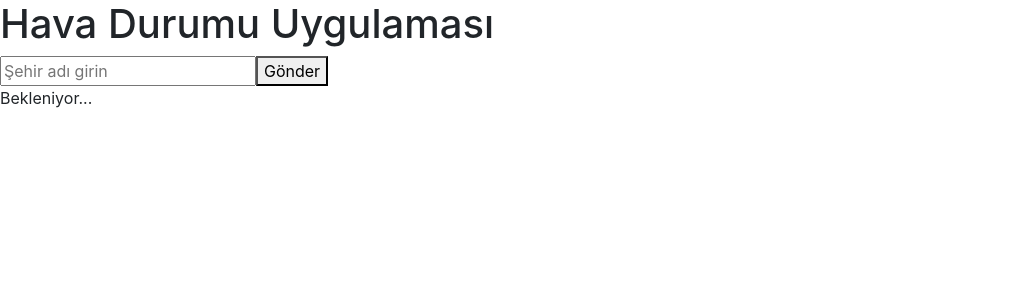
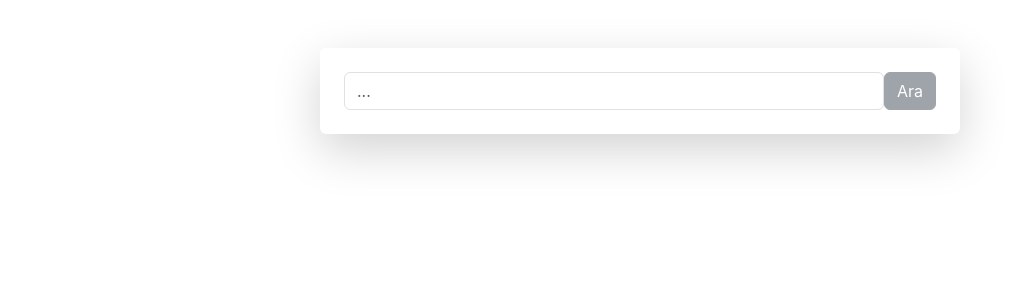
Before and after one commit to ayberkkk/weather-map, a React (Create React App) app: page / in a window 1280 px wide. Shown: the top 300 px of the page, without its empty margins (0-1035 px from the left). Built offline with nearby package versions, Linux system fonts and the light colour scheme; the HTML template or start-up script is replaced by a standard one.

Commit message:
#1
components update

```diff
--- a/src/App.css
+++ b/src/App.css
@@ -1,38 +1,18 @@
-.App {
-  text-align: center;
+.loading {
+  border: 16px solid #f3f3f3;
+  border-top: 16px solid #3498db;
+  border-radius: 50%;
+  width: 120px;
+  height: 120px;
+  animation: spin 2s linear infinite;
+  margin: 0 auto;
 }
 
-.App-logo {
-  height: 40vmin;
-  pointer-events: none;
-}
-
-@media (prefers-reduced-motion: no-preference) {
-  .App-logo {
-    animation: App-logo-spin infinite 20s linear;
-  }
-}
-
-.App-header {
-  background-color: #282c34;
-  min-height: 100vh;
-  display: flex;
-  flex-direction: column;
-  align-items: center;
-  justify-content: center;
-  font-size: calc(10px + 2vmin);
-  color: white;
-}
-
-.App-link {
-  color: #61dafb;
-}
-
-@keyframes App-logo-spin {
-  from {
+@keyframes spin {
+  0% {
     transform: rotate(0deg);
   }
-  to {
+  100% {
     transform: rotate(360deg);
   }
 }
--- a/src/App.js
+++ b/src/App.js
@@ -1,23 +1,30 @@
 import React, { useState } from "react";
+import { Container, Row, Col } from "reactstrap";
 import CityInput from "./components/CityInput";
 import WeatherFetcher from "./components/WeatherFetcher ";
-import WeatherCard from "./components/WeatherCard";
+import "./App.css";
 
 const App = () => {
-  const apiKey = "5d2ccd799930f37c67eea31487ca9fbc"; // API anahtarını buraya girin
-  const [selectedCity, setSelectedCity] = useState("");
+  const [city, setCity] = useState("");
 
-  const handleCitySelect = (city) => {
-    setSelectedCity(city);
+  const handleCitySelect = (selectedCity) => {
+    setCity(selectedCity);
   };
 
   return (
-    <div className="App">
-      <h1>Hava Durumu Uygulaması</h1>
-      <CityInput onCitySelect={handleCitySelect} />
-      {selectedCity && <WeatherFetcher city={selectedCity} apiKey={apiKey} />}
-      <WeatherCard />
-    </div>
+    <Container className="text-center mt-5 d-table m-auto w-50">
+      <Row>
+        <Col className="border-3 shadow-lg rounded-2 p-4">
+          <CityInput onCitySelect={handleCitySelect} />
+          {city && (
+            <WeatherFetcher
+              apiKey="bff45e15412b4c86a0e120043231406"
+              city={city}
+            />
+          )}
+        </Col>
+      </Row>
+    </Container>
   );
 };
 
--- a/src/components/CityInput.js
+++ b/src/components/CityInput.js
@@ -1,7 +1,8 @@
-import React, { useState } from 'react';
+import React, { useState } from "react";
+import { Button, Input } from "reactstrap";
 
 const CityInput = ({ onCitySelect }) => {
-  const [city, setCity] = useState('');
+  const [city, setCity] = useState("");
 
   const handleInputChange = (event) => {
     setCity(event.target.value);
@@ -9,19 +10,26 @@ const CityInput = ({ onCitySelect }) => {
 
   const handleSubmit = (event) => {
     event.preventDefault();
+
+    if (city.trim() === "") {
+      return;
+    }
+
     onCitySelect(city);
-    setCity('');
+    setCity("");
   };
 
   return (
-    <form onSubmit={handleSubmit}>
-      <input
+    <form onSubmit={handleSubmit} className="d-flex align-content-center">
+      <Input
         type="text"
         value={city}
         onChange={handleInputChange}
-        placeholder="Şehir adı girin"
+        placeholder="..."
       />
-      <button type="submit">Gönder</button>
+      <Button type="submit" disabled={!city}>
+        Ara
+      </Button>
     </form>
   );
 };
--- a/src/components/WeatherCard.js
+++ b/src/components/WeatherCard.js
@@ -1,29 +1,52 @@
-import React from 'react';
+import React from "react";
 
-const WeatherCard = ({ weatherData }) => {
+const WeatherCard = ({ weatherData, city }) => {
   if (!weatherData) {
-    return <div>Bekleniyor...</div>;
+    return <div className="loading">Veri yükleniyor...</div>;
   }
 
-  const { temperature, humidity, description, windSpeed } = weatherData;
+  const { current, forecast } = weatherData;
+  const currentDay = forecast.forecastday[0];
+  const forecastDays = forecast.forecastday.slice(1); // İlk günü çıkararak diğer günleri al
 
   return (
-    <div className="weather-card">
-      <h2>Hava Durumu</h2>
-      <div className="weather-info">
+    <div className="mt-5">
+      <h2>{city} Hava Durumu</h2>
+      <div className="current-day">
+        <h3>Bugün</h3>
+        <div>{currentDay.day.date}</div>
         <div>
-          <strong>Sıcaklık:</strong> {temperature}°C
+          <strong>Açıklama:</strong> {currentDay.day.condition.text}
         </div>
         <div>
-          <strong>Nem Oranı:</strong> {humidity}%
+          <strong>Sıcaklık:</strong> {current.temp_c}°C
         </div>
         <div>
-          <strong>Açıklama:</strong> {description}
-        </div>
-        <div>
-          <strong>Rüzgar Hızı:</strong> {windSpeed} m/s
+          <strong>Rüzgar Hızı:</strong> {currentDay.day.maxwind_kph} km/h
         </div>
       </div>
+      <table className="table">
+        <thead>
+          <tr>
+            <th>Tarih</th>
+            <th>Açıklama</th>
+            <th>Min Sıcaklık</th>
+            <th>Max Sıcaklık</th>
+            <th>Rüzgar Hızı</th>
+          </tr>
+        </thead>
+        <tbody>
+          {forecastDays.map((day) => (
+            <tr key={day.date}>
+              <td>{day.date}</td>
+              <td>{day.day.condition.text}</td>
+              <td>{day.day.mintemp_c}°C</td>
+              <td>{day.day.maxtemp_c}°C</td>
+              <td>{day.day.maxwind_kph} km/h</td>
+            </tr>
+          ))}
+        </tbody>
+      </table>
     </div>
   );
 };
--- a/src/components/WeatherFetcher .js
+++ b/src/components/WeatherFetcher .js
@@ -1,38 +1,33 @@
-import React, { useEffect, useState } from 'react';
+import React, { useState, useEffect } from 'react';
 import WeatherCard from './WeatherCard';
 
-const WeatherFetcher = ({ city, apiKey }) => {
+const WeatherFetcher = ({ apiKey, city }) => {
   const [weatherData, setWeatherData] = useState(null);
   const [loading, setLoading] = useState(true);
-  const [error, setError] = useState(null);
 
   useEffect(() => {
     const fetchWeatherData = async () => {
       try {
         const response = await fetch(
-          `https://api.weatherapi.com/v1/current.json?key=${apiKey}&q=${city}`
+          `https://api.weatherapi.com/v1/forecast.json?key=${apiKey}&q=${city}&days=7`
         );
-        if (!response.ok) {
-          throw new Error('Hava durumu verileri alınamadı.');
-        }
         const data = await response.json();
-        setWeatherData(data.current);
+        setWeatherData(data);
         setLoading(false);
       } catch (error) {
-        setError(error.message);
-        setLoading(false);
+        console.log('Error fetching weather data:', error);
       }
     };
 
     fetchWeatherData();
-  }, [city, apiKey]);
+  }, [apiKey, city]);
 
   if (loading) {
-    return <div>Bekleniyor...</div>;
+    return <div>Loading...</div>;
   }
 
-  if (error) {
-    return <div>{error}</div>;
+  if (!weatherData || !weatherData.forecast) {
+    return <div>Unable to fetch weather data.</div>;
   }
 
   return <WeatherCard weatherData={weatherData} />;
```
